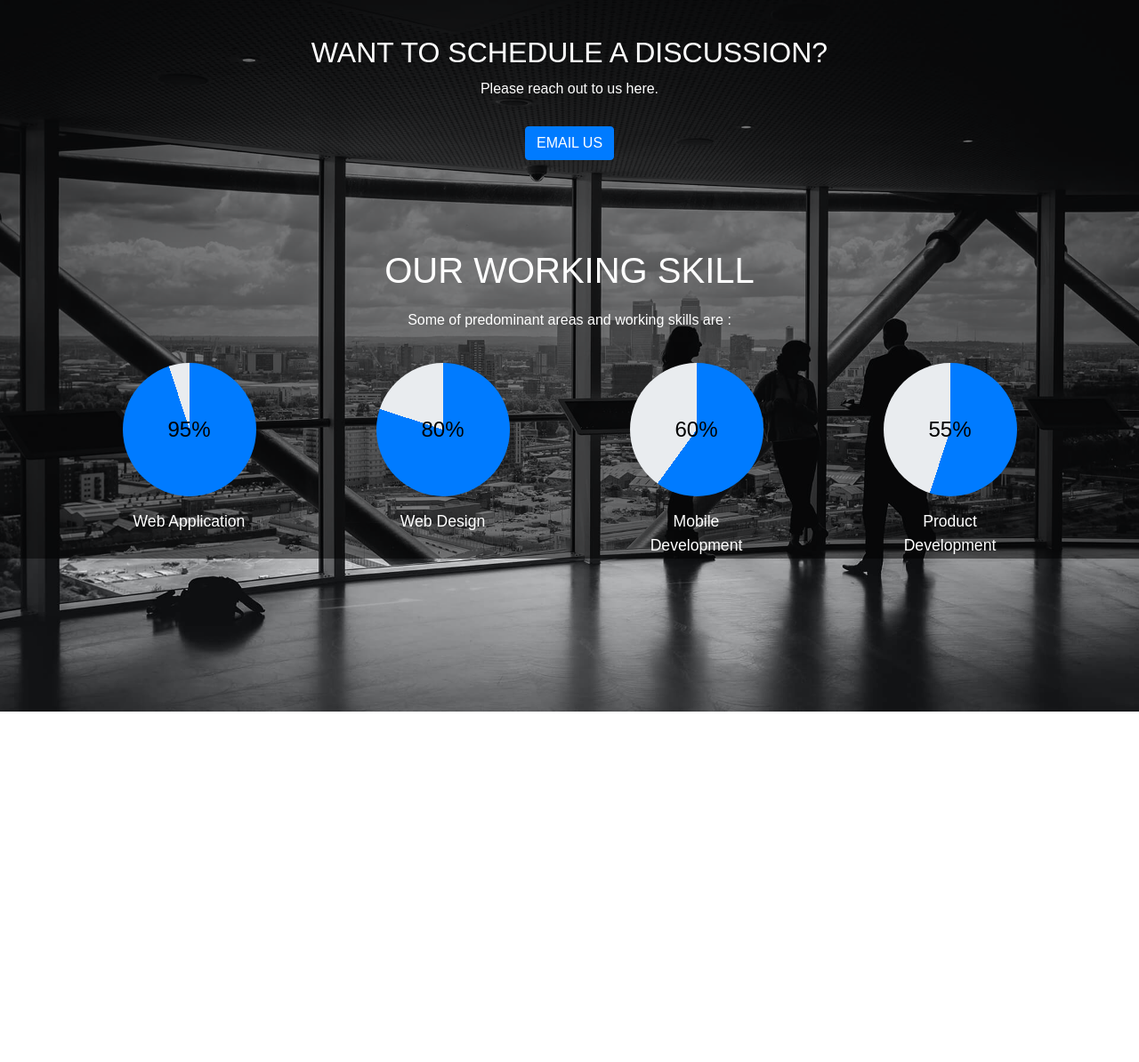
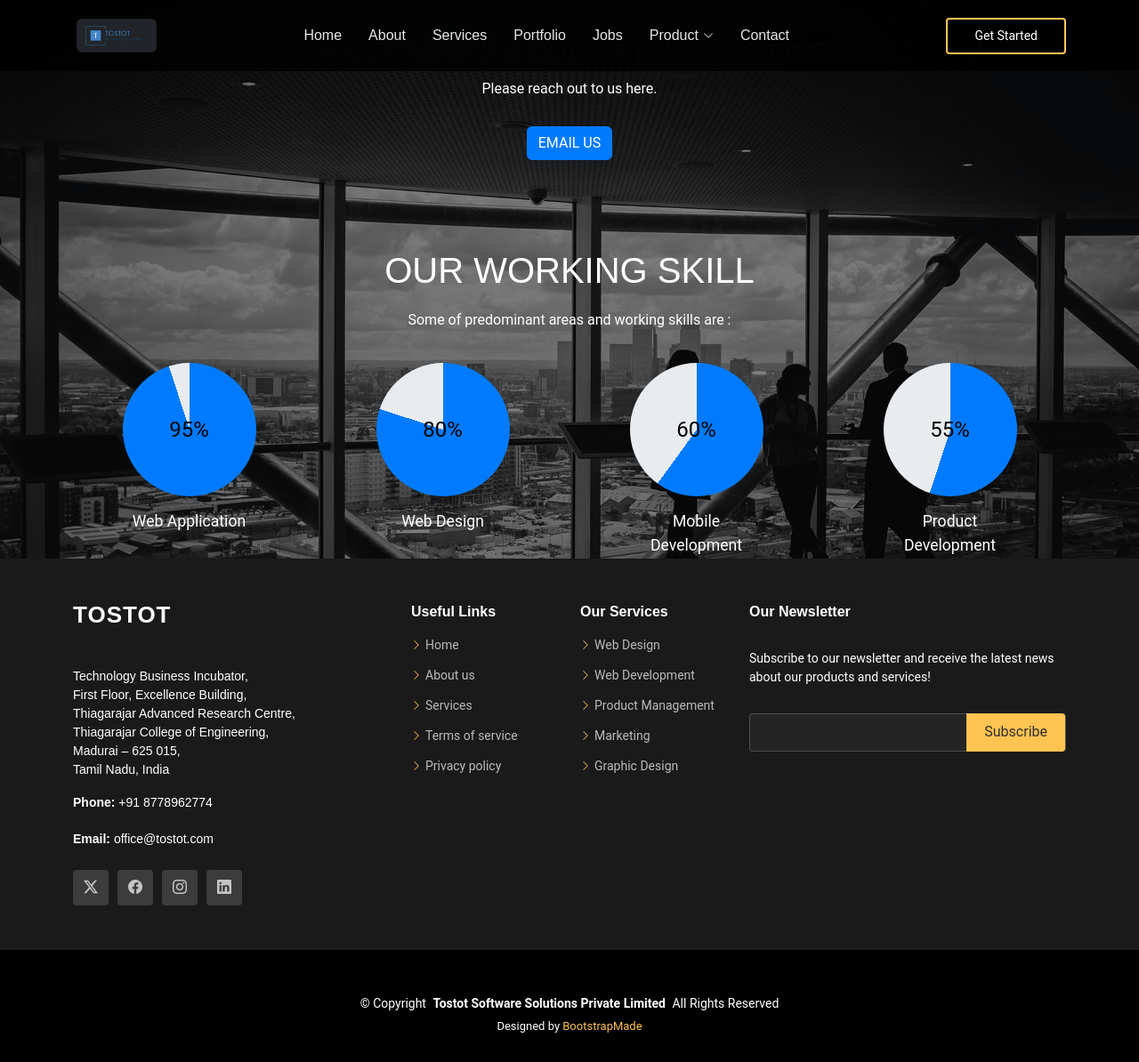
Before and after one commit to SurendharChilzz/webnew, a website: page ht.html in a window 1280 px wide. Shown: the whole page at 89% size. Before the commit the page ends 800 px from the top, so only its background shows below. Drawn offline with nearby package versions, Linux system fonts and the light colour scheme.

Commit message:
Update ht.html

```diff
--- a/ht.html
+++ b/ht.html
@@ -1,11 +1,14 @@
 <!DOCTYPE html>
 <html lang="en">
+
 <head>
   <meta charset="UTF-8">
   <meta name="viewport" content="width=device-width, initial-scale=1.0">
   <title>Working Skills</title>
+
   <!-- Bootstrap CSS -->
   <link href="https://maxcdn.bootstrapcdn.com/bootstrap/4.5.2/css/bootstrap.min.css" rel="stylesheet">
+
   <!-- Custom CSS for Circular Progress Bars and Background Image -->
   <style>
     body {
@@ -23,19 +26,20 @@
       left: 0;
       width: 100%;
       height: 100%;
-            background: rgba(0, 0, 0, 0.5);
+      background: rgba(0, 0, 0, 0.8);
       display: flex;
       align-items: center;
       justify-content: center;
       z-index: 1000;
     }
+
     .loading-circle {
       border: 4px solid #f3f3f3;
       border-top: 4px solid #f39c12;
       border-radius: 50%;
-    width: 80px;
-    height: 80px;
-    animation: spin 80s linear infinite; /* Adjust the animation duration here */
+      width: 40px;
+      height: 40px;
+      animation: spin 1s linear infinite;
     }
 
     @keyframes spin {
@@ -43,12 +47,11 @@
       100% { transform: rotate(360deg); }
     }
 
-
     .content-container {
       position: relative;
       z-index: 1;
       padding: 50px 0;
-            background: rgba(0, 0, 0, 0.5); /* Add a semi-transparent background for better readability */
+      background: rgba(0, 0, 0, 0.5);
     }
 
     .progress-circle {
@@ -60,7 +63,7 @@
       align-items: center;
       justify-content: center;
       font-size: 1.5rem;
-            color: black; /* Set the percentage text color to black */
+      color: black;
       margin: 20px auto;
       position: relative;
     }
@@ -72,19 +75,19 @@
       width: 100%;
       text-align: center;
       font-size: 1.1rem;
-            color: #fff; /* Change skill label color to white for contrast */
+      color: #fff;
     }
 
     .container h1, .container p {
-            color: #fff; /* Set the main heading and paragraph text color to white for better readability */
+      color: #fff;
       margin-top: 20px;
     }
 
     .schedule-container {
       text-align: center;
       padding: 30px;
-            background: rgba(0, 0, 0, 0.5); /* Add a semi-transparent background for better readability */
-            color: #fff; /* Set the text color to white for better readability */
+      background: rgba(0, 0, 0, 0.5);
+      color: #fff;
     }
 
     .schedule-container h2, .schedule-container p {
@@ -98,12 +101,61 @@
       background-color: #007bff;
     }
   </style>
+
+  <!-- Vendor CSS Files -->
+  <link href="assets/vendor/bootstrap/css/bootstrap.min.css" rel="stylesheet">
+  <link href="assets/vendor/bootstrap-icons/bootstrap-icons.css" rel="stylesheet">
+  <link href="assets/vendor/aos/aos.css" rel="stylesheet">
+  <link href="assets/vendor/swiper/swiper-bundle.min.css" rel="stylesheet">
+  <link href="assets/vendor/glightbox/css/glightbox.min.css" rel="stylesheet">
+
+  <!-- Main CSS File -->
+  <link href="assets/css/main.css" rel="stylesheet">
 </head>
+
 <body>
   <div class="loading-overlay" id="loadingOverlay">
     <div class="loading-circle"></div>
   </div>
 
+  <header id="header" class="header d-flex align-items-center fixed-top">
+    <div class="container-fluid container-xl position-relative d-flex align-items-center justify-content-between">
+
+      <a href="index.html" class="logo d-flex align-items-center mx-1 card bg-dark">
+        <!-- Uncomment the line below if you also wish to use an image logo -->
+        <img src="assets/img/weblogo.png" alt="Logo" style="height: 500px!important;width: auto!important;">
+      </a>
+
+      <nav id="navmenu" class="navmenu">
+        <ul>
+          <li><a href="index.html#about" class="">Home<br></a></li>
+          <li><a href="ht.html">About</a></li>
+          <li><a href="service-details.html">Services</a></li>
+          <li><a href="portfolio-details.html">Portfolio</a></li>
+          <li><a href="starter-page.html">Jobs</a></li>
+          <li class="dropdown"><a href="#"><span>Product</span> <i class="bi bi-chevron-down toggle-dropdown"></i></a>
+            <ul>
+              <li><a href="product-page.html?id=1">Product 1</a></li>
+              <li class="dropdown"><a href="#"><span>Product 2</span> <i class="bi bi-chevron-down toggle-dropdown"></i></a>
+                <ul>
+                  <li><a href="product-page.html?id=2">New Product</a></li>
+                  <li><a href="product-page.html?id=3">Reused Product</a></li>
+                </ul>
+              </li>
+              <li><a href="product-page.html?id=4">Product 3</a></li>
+              <li><a href="product-page.html?id=5">Product 4</a></li>
+            </ul>
+          </li>
+          <li><a href="#footer">Contact</a></li>
+        </ul>
+        <i class="mobile-nav-toggle d-xl-none bi bi-list"></i>
+      </nav>
+
+      <a class="btn-getstarted" href="index.html#about">Get Started</a>
+    </div>
+  </header>
+
+  <main class="main">
     <div class="schedule-container">
       <h2>WANT TO SCHEDULE A DISCUSSION?</h2>
       <p>Please reach out to us here.</p>
@@ -137,14 +189,105 @@
         </div>
       </div>
     </div>
+  </main>
 
-    <!-- Bootstrap JS and dependencies -->
-    <script src="https://code.jquery.com/jquery-3.5.1.slim.min.js"></script>
-    <script src="https://cdn.jsdelivr.net/npm/@popperjs/core@2.5.4/dist/umd/popper.min.js"></script>
-    <script src="https://maxcdn.bootstrapcdn.com/bootstrap/4.5.2/js/bootstrap.min.js"></script>
+  <footer id="footer" class="footer">
+    <div class="footer-top">
+      <div class="container">
+        <div class="row gy-4">
+          <div class="col-lg-4 col-md-6 footer-about">
+            <a href="index.html" class="logo d-flex align-items-center">
+              <span class="sitename">TOSTOT</span>
+            </a>
+            <div class="footer-contact pt-3">
+              <p>Technology Business Incubator,<br>
+                First Floor, Excellence Building,<br>
+                Thiagarajar Advanced Research Centre,<br>
+                Thiagarajar College of Engineering,<br>
+                Madurai – 625 015,<br>
+                Tamil Nadu, India</p>
+              <p class="mt-3"><strong>Phone:</strong> <span>+91 8778962774</span></p>
+              <p><strong>Email:</strong> <span>office@tostot.com</span></p>
+            </div>
+            <div class="social-links d-flex mt-4">
+              <a href=""><i class="bi bi-twitter-x"></i></a>
+              <a href=""><i class="bi bi-facebook"></i></a>
+              <a href=""><i class="bi bi-instagram"></i></a>
+              <a href=""><i class="bi bi-linkedin"></i></a>
+            </div>
+          </div>
+
+          <div class="col-lg-2 col-md-3 footer-links">
+            <h4>Useful Links</h4>
+            <ul>
+              <li><i class="bi bi-chevron-right"></i> <a href="#"> Home</a></li>
+              <li><i class="bi bi-chevron-right"></i> <a href="#"> About us</a></li>
+              <li><i class="bi bi-chevron-right"></i> <a href="#"> Services</a></li>
+              <li><i class="bi bi-chevron-right"></i> <a href="#"> Terms of service</a></li>
+              <li><i class="bi bi-chevron-right"></i> <a href="#"> Privacy policy</a></li>
+            </ul>
+          </div>
+
+          <div class="col-lg-2 col-md-3 footer-links">
+            <h4>Our Services</h4>
+            <ul>
+              <li><i class="bi bi-chevron-right"></i> <a href="#"> Web Design</a></li>
+              <li><i class="bi bi-chevron-right"></i> <a href="#"> Web Development</a></li>
+              <li><i class="bi bi-chevron-right"></i> <a href="#"> Product Management</a></li>
+              <li><i class="bi bi-chevron-right"></i> <a href="#"> Marketing</a></li>
+              <li><i class="bi bi-chevron-right"></i> <a href="#"> Graphic Design</a></li>
+            </ul>
+          </div>
+
+          <div class="col-lg-4 col-md-12 footer-newsletter">
+            <h4>Our Newsletter</h4>
+            <p>Subscribe to our newsletter and receive the latest news about our products and services!</p>
+            <form action="forms/newsletter.php" method="post" class="php-email-form">
+              <div class="newsletter-form"><input type="email" name="email"><input type="submit" value="Subscribe"></div>
+              <div class="loading">Loading</div>
+              <div class="error-message"></div>
+              <div class="sent-message">Your subscription request has been sent. Thank you!</div>
+            </form>
+          </div>
+        </div>
+      </div>
+    </div>
+
+    <div class="copyright">
+      <div class="container text-center">
+        <p>© <span>Copyright</span> <strong class="px-1 sitename">Tostot Software Solutions Private Limited</strong> <span>All Rights Reserved</span></p>
+        <div class="credits">
+          Designed by <a href="https://bootstrapmade.com/">BootstrapMade</a>
+        </div>
+      </div>
+    </div>
+  </footer>
+
+  <!-- Scroll Top -->
+  <a href="#" id="scroll-top" class="scroll-top d-flex align-items-center justify-content-center"><i class="bi bi-arrow-up-short"></i></a>
+
+  <!-- Preloader -->
+  <div id="preloader"></div>
+
+  <!-- Vendor JS Files -->
+  <script src="assets/vendor/bootstrap/js/bootstrap.bundle.min.js"></script>
+  <script src="assets/vendor/php-email-form/validate.js"></script>
+  <script src="assets/vendor/aos/aos.js"></script>
+  <script src="assets/vendor/swiper/swiper-bundle.min.js"></script>
+  <script src="assets/vendor/glightbox/js/glightbox.min.js"></script>
+  <script src="assets/vendor/imagesloaded/imagesloaded.pkgd.min.js"></script>
+  <script src="assets/vendor/isotope-layout/isotope.pkgd.min.js"></script>
+  <script src="assets/vendor/purecounter/purecounter_vanilla.js"></script>
+
+  <!-- Main JS File -->
+  <script src="assets/js/main.js"></script>
+
+  <!-- Custom Script for Loading Overlay -->
   <script>
-        window.addEventListener('load', function() {
-            document.getElementById('loadingOverlay').style.display = 'none';
+    document.addEventListener("DOMContentLoaded", function() {
+      setTimeout(function() {
+        document.getElementById("loadingOverlay").style.display = "none";
+      }, 1000);
     });
   </script>
 </body>
```
Lines whose indentation alone changed are shown as unchanged.
